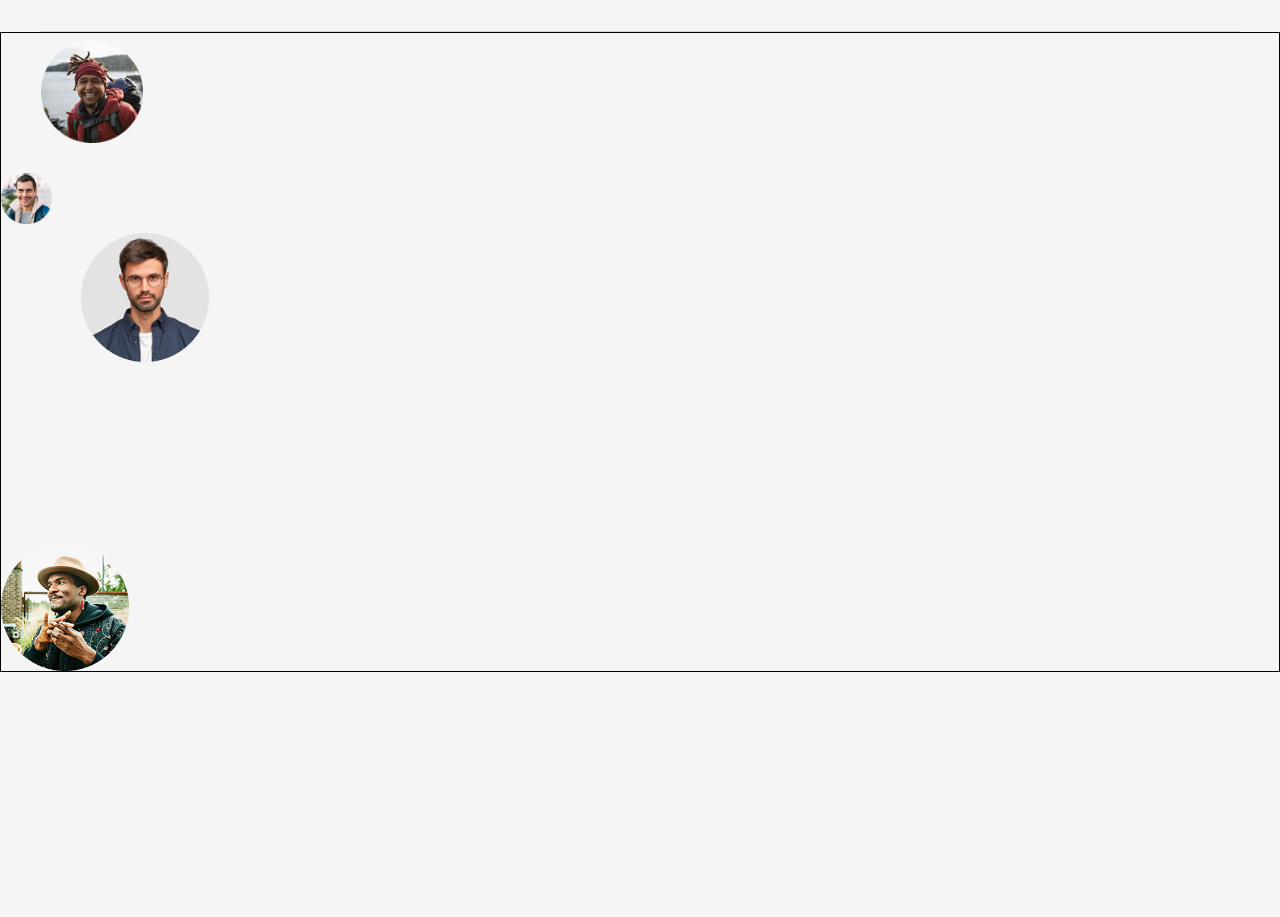
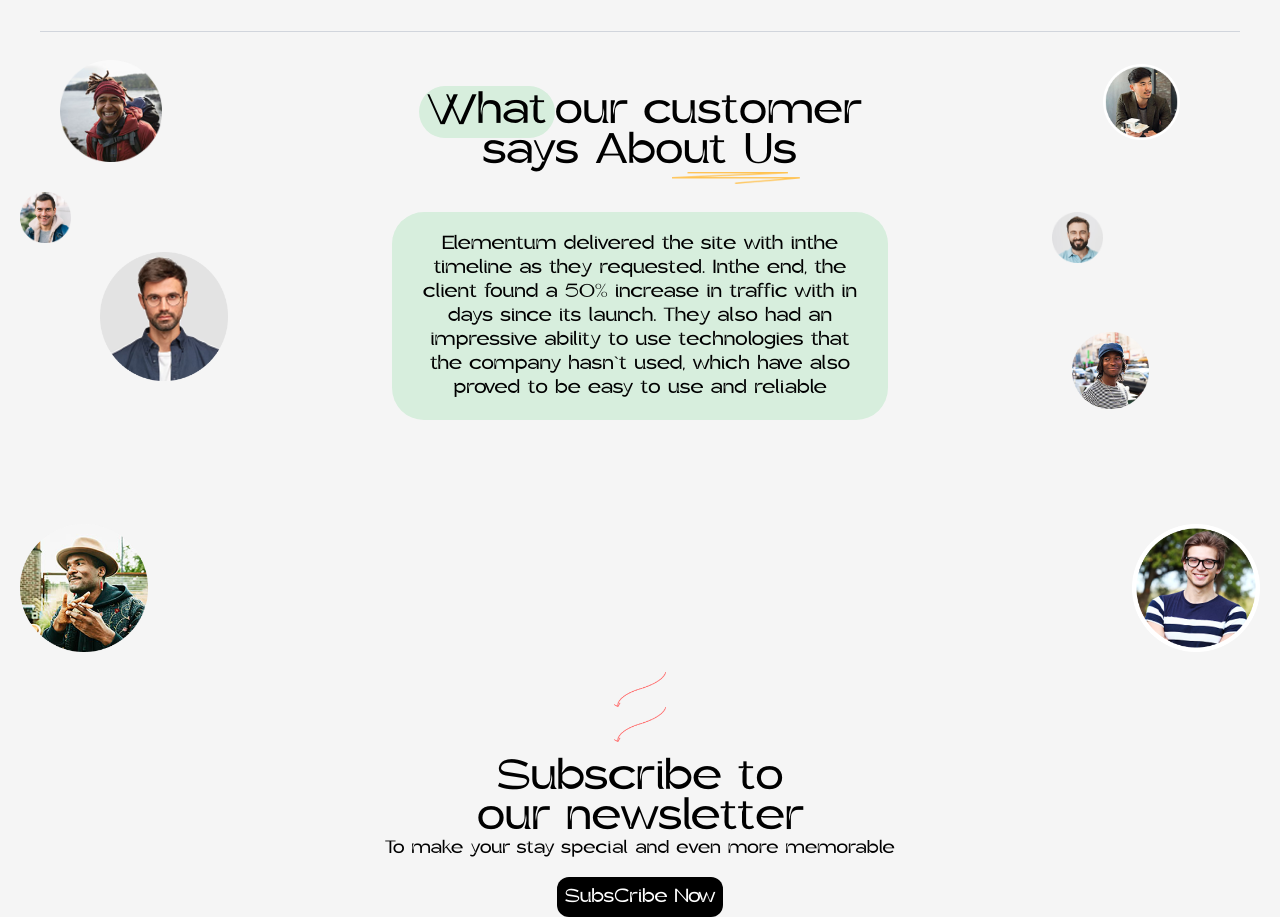
Before and after one commit to DCABHI83/elementum, a React (Vite) app: page / in a window 1280 px wide. Shown: the part 1580-2497 px from the top of the page. Before the commit the page ends 2252 px from the top, so only its background shows below. Built offline with nearby package versions, Linux system fonts and the light colour scheme.

Commit message:
built faq section

```diff
--- a/src/App.jsx
+++ b/src/App.jsx
@@ -4,6 +4,7 @@ import Hero from './components/Hero'
 import Body from './components/Body'
 import Offer from './components/Offer'
 import Faq from './components/Faq'
+import NewsLetter from './components/NewsLetter'
 
 const App = () => {
   return (
@@ -13,6 +14,7 @@ const App = () => {
    <Body/>
    <Offer/>
    <Faq/>
+   <NewsLetter/>
 
    </>
   )
--- a/src/components/Faq.jsx
+++ b/src/components/Faq.jsx
@@ -7,17 +7,38 @@ import image5 from '../assets/image5.png'
 import image6 from '../assets/image6.png'
 import image7 from '../assets/image7.png'
 import image8 from '../assets/image8.png'
+import vector from '../assets/Vector 5.png'
 const Faq = () => {
   return (
-    <div className='main'>
-        <div className='image relative h-[80vh] border '>
+    <div className='main h-[80vh]  flex w-full justify-between p-5'>
+        <div className='image relative h-full w-[20%]'>
             <img className='w-[8vw] absolute top-2 left-10' src={image1} alt="image1" />
             <img className='w-[4vw] absolute top-35 ' src={image2} alt="image1" />
             <img className='w-[10vw] absolute top-50 left-20' src={image3} alt="image1" />
             <img className='w-[10vw] absolute bottom-0' src={image4} alt="image1" />
         </div>
-        <div className='text'></div>
-        <div className='image'></div>
+        <div className='text  w-[40%] relative text-center mt-10 flex flex-col gap-10'>
+        <div>
+           <h1 className='text-4xl'><span className='bg-[#D7EEDD] rounded-4xl p-2'>What</span>our customer</h1>
+          <h1 className='text-4xl'>says About Us</h1>
+          <img className='w-[10vw] absolute left-70 top-20' src={vector} alt="vector" />
+        </div>
+      <div className='bg-[#D7EEDD] p-5 rounded-4xl'>
+            <p>   Elementum  delivered the site with inthe timeline
+as they requested. Inthe end, the client found a 50%
+increase in traffic with in days since its launch. They
+also had an impressive ability to use technologies that
+the company hasn`t used, which have also proved to
+be easy to use and reliable      </p>
+      </div>
+        </div>
+        <div className='image h-[80vh]  w-[20%] relative'>
+          <img className='w-[6vw] absolute right-20 top-3' src={image5} alt="image5" />
+          <img className='w-[4vw] top-40 left-10 absolute' src={image6} alt="image6" />
+          <img className='w-[6vw] top-70 absolute left-15' src={image7} alt="image7" />
+          <img className='w-[10vw] absolute bottom-10 right-0' src={image8} alt="image8" />
+
+        </div>
 
     </div>
   )
--- /dev/null
+++ b/src/components/NewsLetter.jsx
@@ -0,0 +1,29 @@
+import React from "react";
+import arrow1 from "../assets/arrow1.png";
+import arrow2 from "../assets/arrow2.png";
+const NewsLetter = () => {
+  return (
+    <div className="main flex flex-col justify-center items-center gap-4">
+      <div className="arrow">
+        <img className="w-[4vw]" src={arrow1} alt="arrow" />
+        <img className="w-[4vw]" src={arrow2} alt="arrow2" />
+      </div>
+      <div className="text flex flex-col justify-center items-center">
+        <h1 className="text-4xl">Subscribe to</h1>
+        <h1 className="text-4xl">our newsletter</h1>
+        <div>
+          <p className="text-[15px]">
+            To make your stay special and even more memorable
+          </p>
+        </div>
+      </div>
+      <div>
+        <button className="bg-black text-white p-2 rounded-xl">
+          SubsCribe Now
+        </button>
+      </div>
+    </div>
+  );
+};
+
+export default NewsLetter;
```
